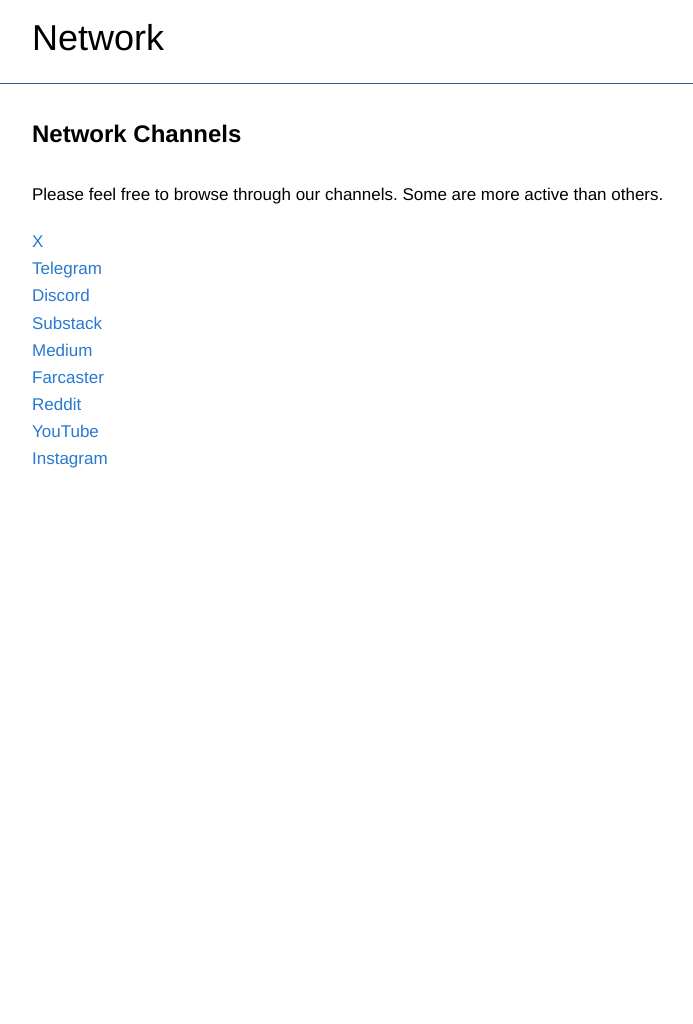
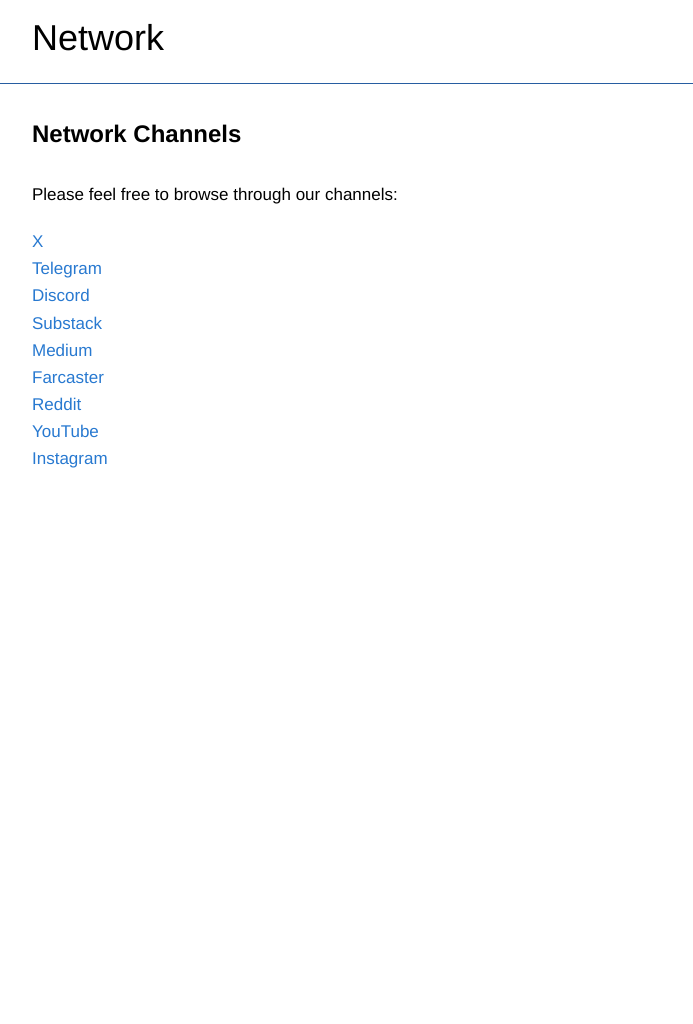
Before and after one commit to networkf/network.github.io, a Jekyll site: the page built from channels.md, in a window 1280 px wide. Shown: the whole page, without its empty margins (243-936 px from the left). Built offline with Jekyll 4.4.1, drawn with Linux system fonts in a browser that asks for light colours; some web fonts are replaced; our own code applies the rules of GitHub Pages for plain Markdown files; the repository's description, which GitHub fills in, is left out.

Commit message:
Update channels.md

```diff
--- a/channels.md
+++ b/channels.md
@@ -8,7 +8,7 @@ layout: default
 <b><font size="5">Network Channels</font></b>
 <br>
 <br>
-Please feel free to browse through our channels. Some are more active than others.
+Please feel free to browse through our channels:
 
 <a href="https://x.com/netxork" target="_blank">X</a>
 <br>
```
